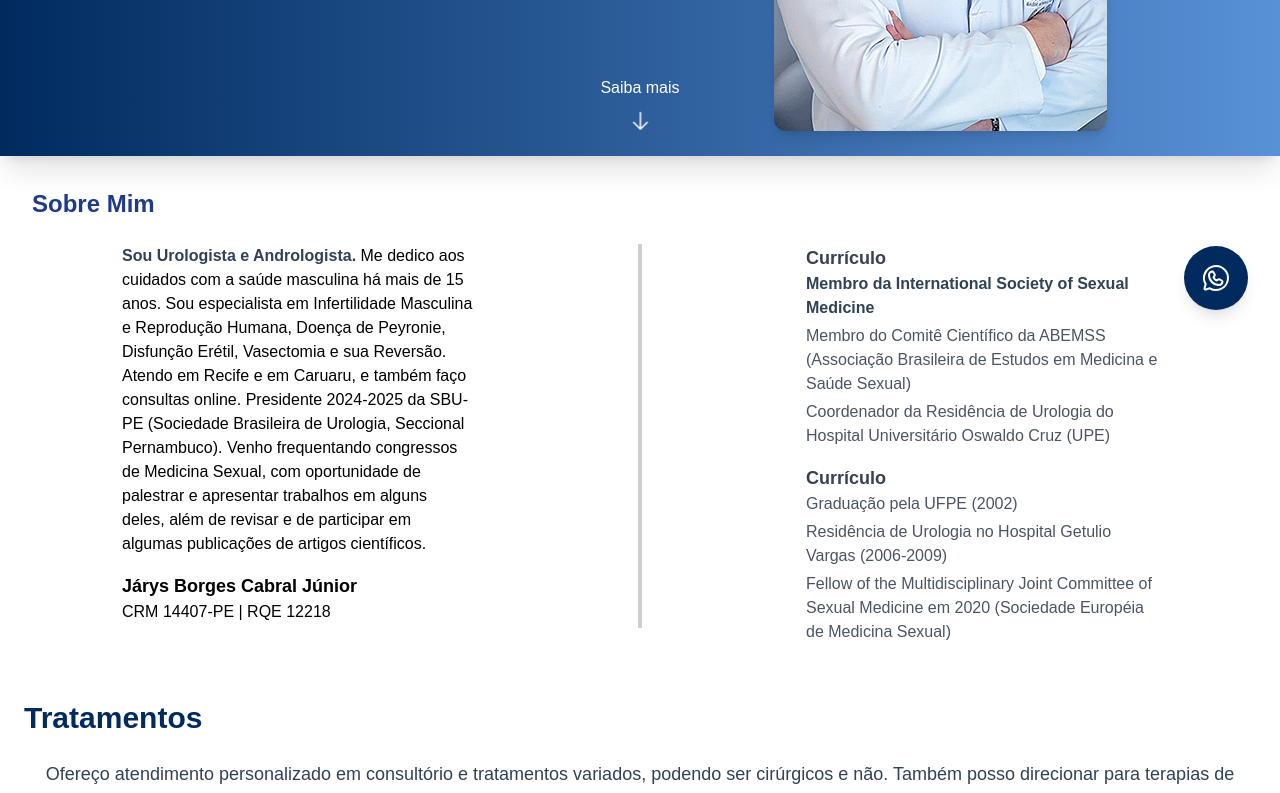
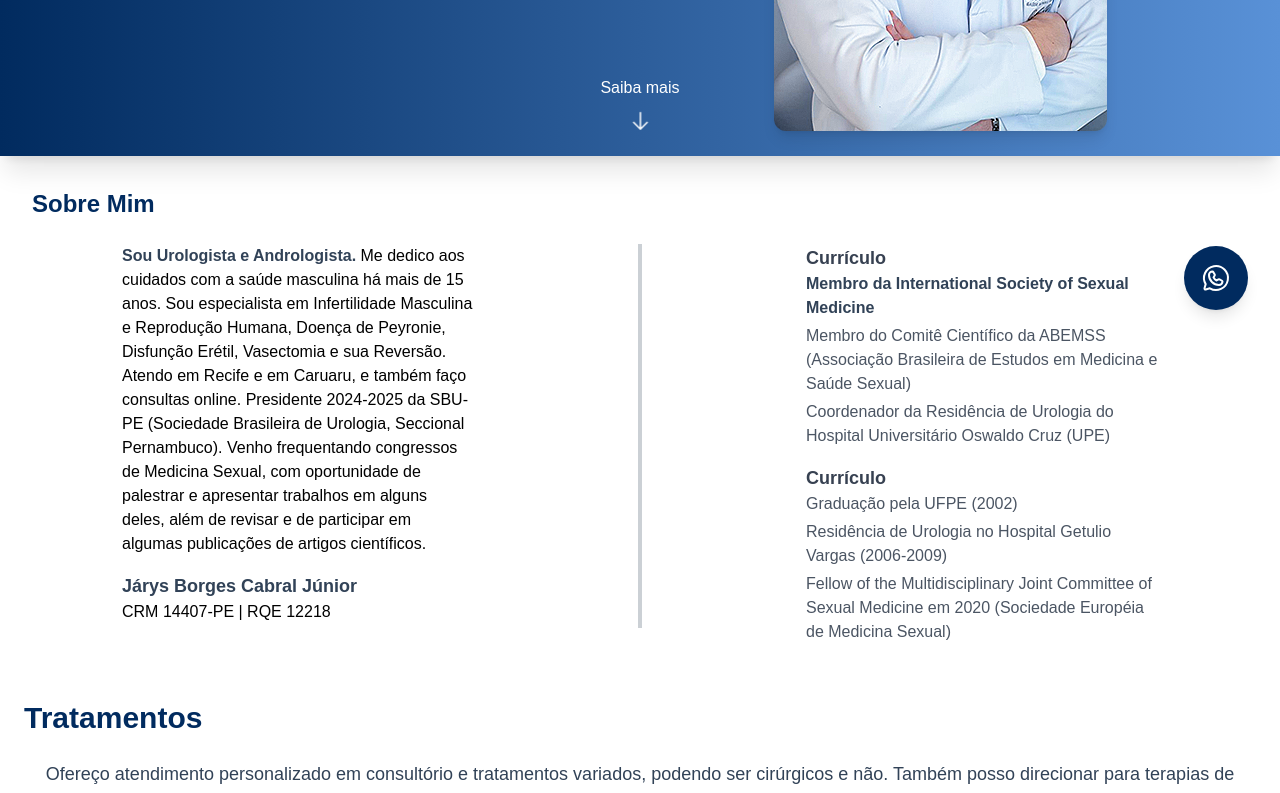
Before and after one commit to DeborahLyra/jarys-borges-landing-page, a React (Vite) app: page / in a window 1280 px wide. Shown: the part 458-1251 px from the top of the page. Built offline with nearby package versions, Linux system fonts and the light colour scheme; a web font is replaced by a local one.

Commit message:
color fixed

```diff
--- a/src/components/aboutMe/AboutMe.tsx
+++ b/src/components/aboutMe/AboutMe.tsx
@@ -2,7 +2,7 @@ export function AboutMe() {
     return (
         <div className="p-8 w-full bg-pureWhite" id="aboutMe">
             <section className="mb-6">
-                <h2 className="font-bold text-2xl mb-4 text-blue-900 text-center sm:text-left">Sobre Mim</h2>
+                <h2 className="font-bold text-2xl mb-4 text-deepBlue text-center sm:text-left">Sobre Mim</h2>
             </section>
 
             <div className="flex flex-col sm:flex-row items-center sm:items-start sm:justify-around">
@@ -15,7 +15,7 @@ export function AboutMe() {
                         Presidente 2024-2025 da SBU-PE (Sociedade Brasileira de Urologia, Seccional Pernambuco).
                         Venho frequentando congressos de Medicina Sexual, com oportunidade de palestrar e apresentar trabalhos em alguns deles, além de revisar e de participar em algumas publicações de artigos científicos.
                     </p>
-                    <strong className="block mt-4 text-lg">Járys Borges Cabral Júnior</strong>
+                    <strong className="block mt-4 text-lg text-steelBlue">Járys Borges Cabral Júnior</strong>
                     <span className="block sm:max-w-96 mb-6 sm:mb-0">CRM 14407-PE | RQE 12218</span>
 
                 </section>
```
